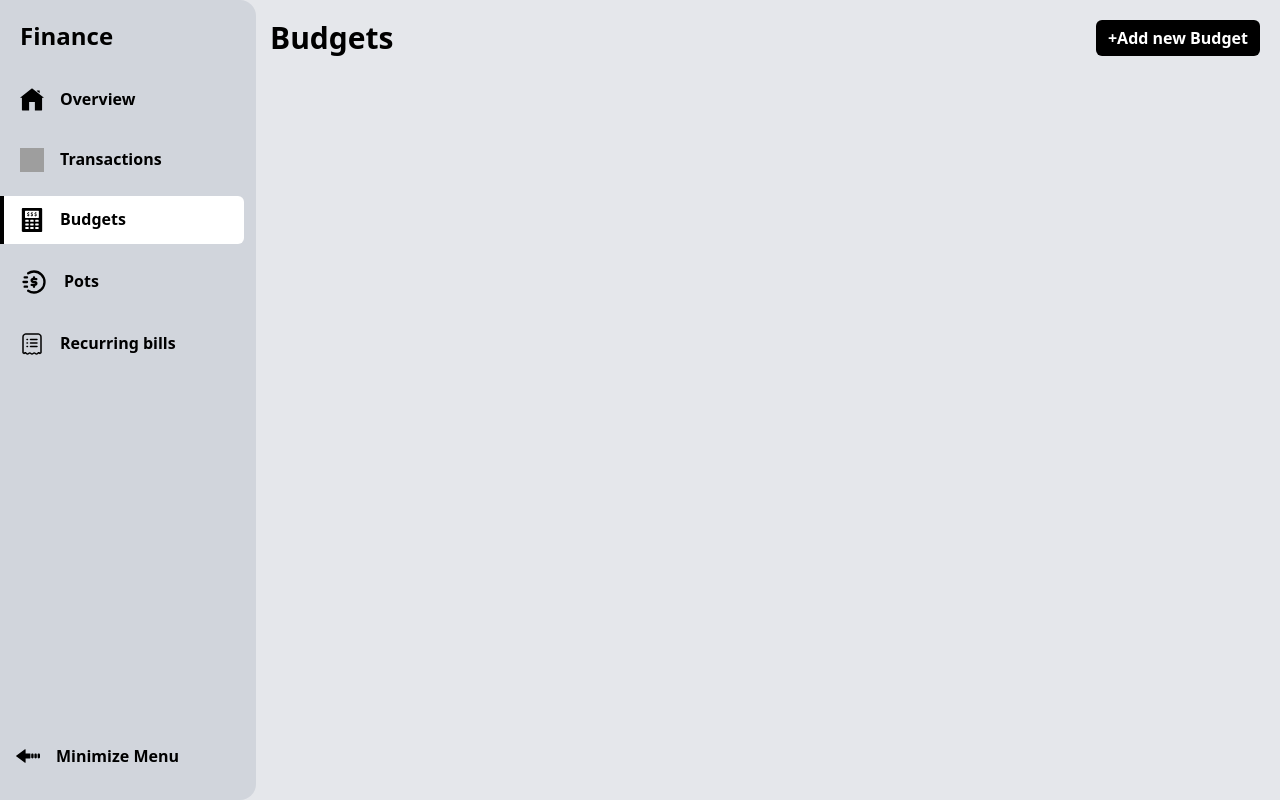
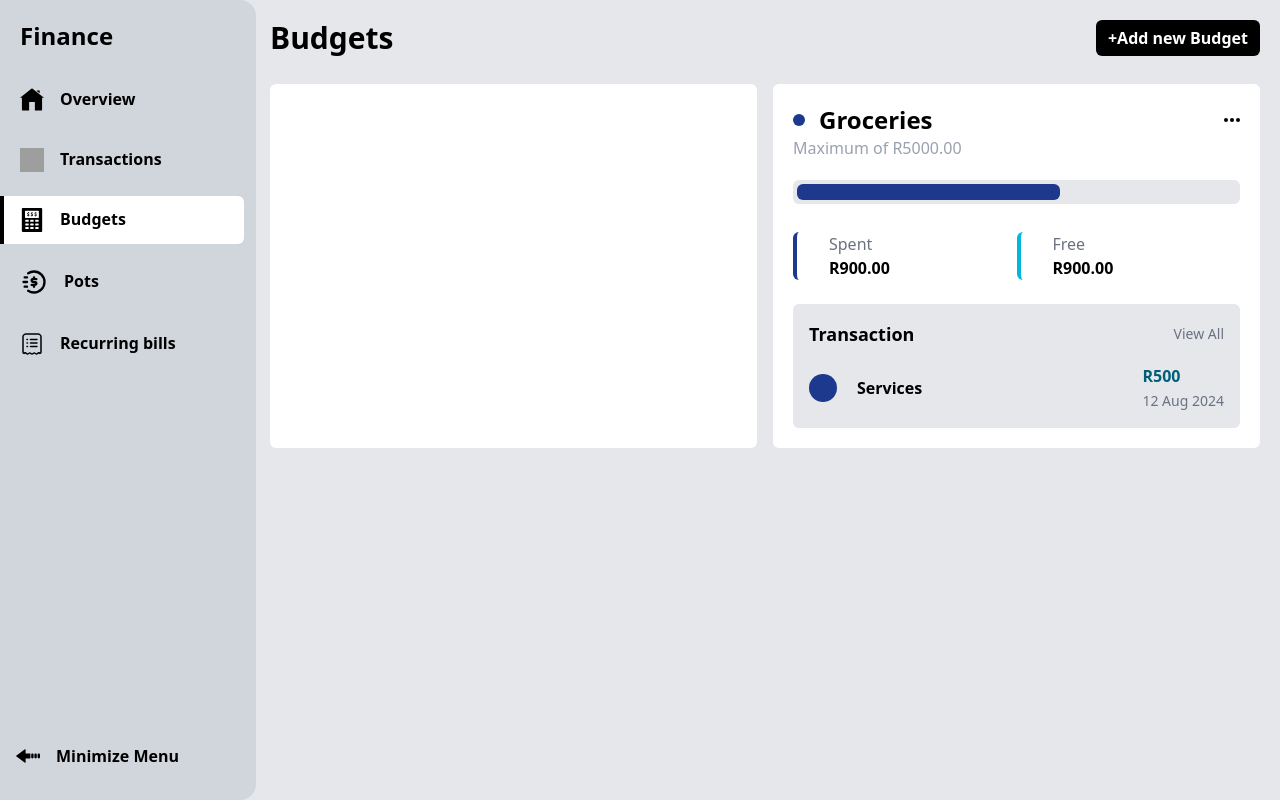
Before and after one commit to FrancoRaymond/finance-app, a React (Vite) app: page /budgets in a window 1280 px wide. Built offline with nearby package versions, Linux system fonts and the light colour scheme; grey boxes are pictures that could not be loaded.

Commit message:
added budget page mark up

```diff
--- a/src/pages/Budgets.jsx
+++ b/src/pages/Budgets.jsx
@@ -10,6 +10,54 @@ const Budgets = () => {
         <h2 className='font-semibold sm:text-3xl'>Budgets</h2>
         <button className='rounded-md text-white bg-black hover:bg-gray-700 cursor-pointer py-1.5 px-3 text-[1rem] font-semibold' onClick={() => setShowBudgetForm(true)}>+Add new Budget</button>
       </div>
+      <div className='grid grid-cols-1 lg:grid-cols-2 gap-4 mt-7'>
+        <div className='w-full bg-white p-20 rounded-md'></div>
+        <div className='bg-white w-full p-5 rounded-md'>
+          <div>
+            <div className='flex justify-between items-center'>
+              <div className='flex items-center gap-3.5'>
+                <div className='size-3 rounded-full bg-blue-900'></div>
+                <h2 className='text-2xl font-semibold'>Groceries</h2>
+              </div>
+              <button className='flex gap-0.5 cursor-pointer active:scale-150 transition duration-200'>
+                <div className='size-1 rounded-full bg-black'></div>
+                <div className='size-1 rounded-full bg-black'></div>
+                <div className='size-1 rounded-full bg-black'></div>
+              </button>
+            </div>
+            <span className='text-gray-400'>Maximum of R5000.00</span>
+            <div className='h-6 w-full p-1 rounded-md bg-gray-200 mt-5'>
+              <div className={`bg-blue-900 h-full w-[60%] rounded-md`}></div>
+            </div>
+            <div className='grid grid-cols-2 mt-5 py-2'>
+              <div className='flex flex-col px-8 border-l-4 border-blue-900 rounded-md'>
+                <p className='text-gray-500'>Spent</p>
+                <span className='font-semibold'>R900.00</span>
+              </div>
+              <div className='flex flex-col px-8 border-l-4 border-cyan-500 rounded-md'>
+                <p className='text-gray-500'>Free</p>
+                <span className='font-semibold'>R900.00</span>
+              </div>
+            </div>
+            <div className='p-4 bg-gray-200 rounded-md lg:col-span-3 lg:row-span-3 mt-4'>
+              <div className='flex items-center justify-between'>
+                <h2 className='text-lg font-semibold'>Transaction</h2>
+                <button className='text-sm text-gray-500 cursor-pointer'>View All</button>
+              </div>
+              <div className='mt-3'>
+                <div className='flex items-center py-1 last:pb-0 last:border-0 border-b border-gray-200'>
+                  <div className='size-7 rounded-full bg-blue-900'></div>
+                  <h3 className='font-semibold grow ml-5'>Services</h3>
+                  <div>
+                    <p className={`font-semibold text-cyan-800`}>R500</p>
+                    <span className='text-sm text-gray-500'>12 Aug 2024</span>
+                  </div>
+                </div>
+              </div>
+            </div>
+          </div>
+        </div>
+      </div>
     </div>
   )
 }
```
